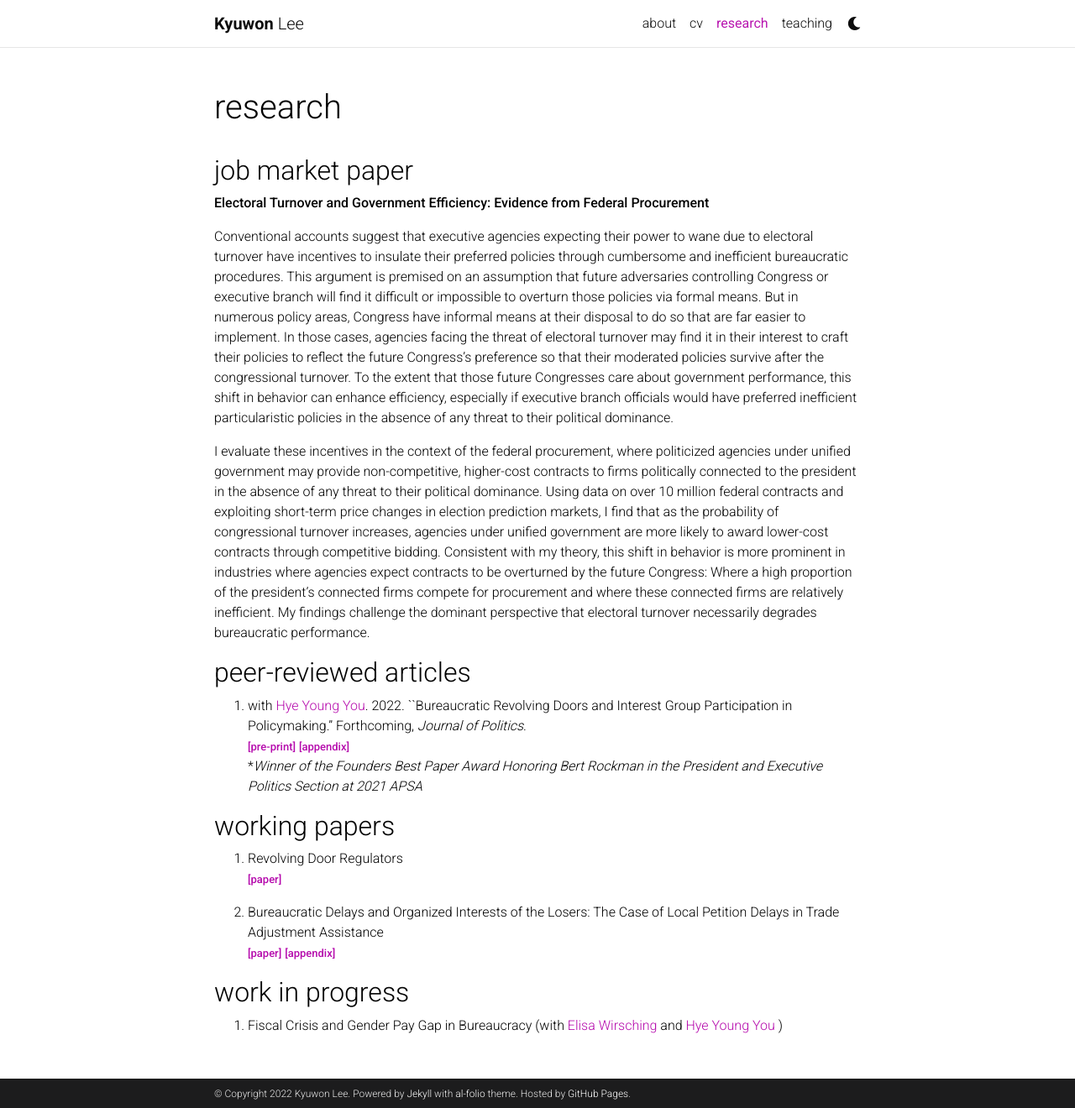
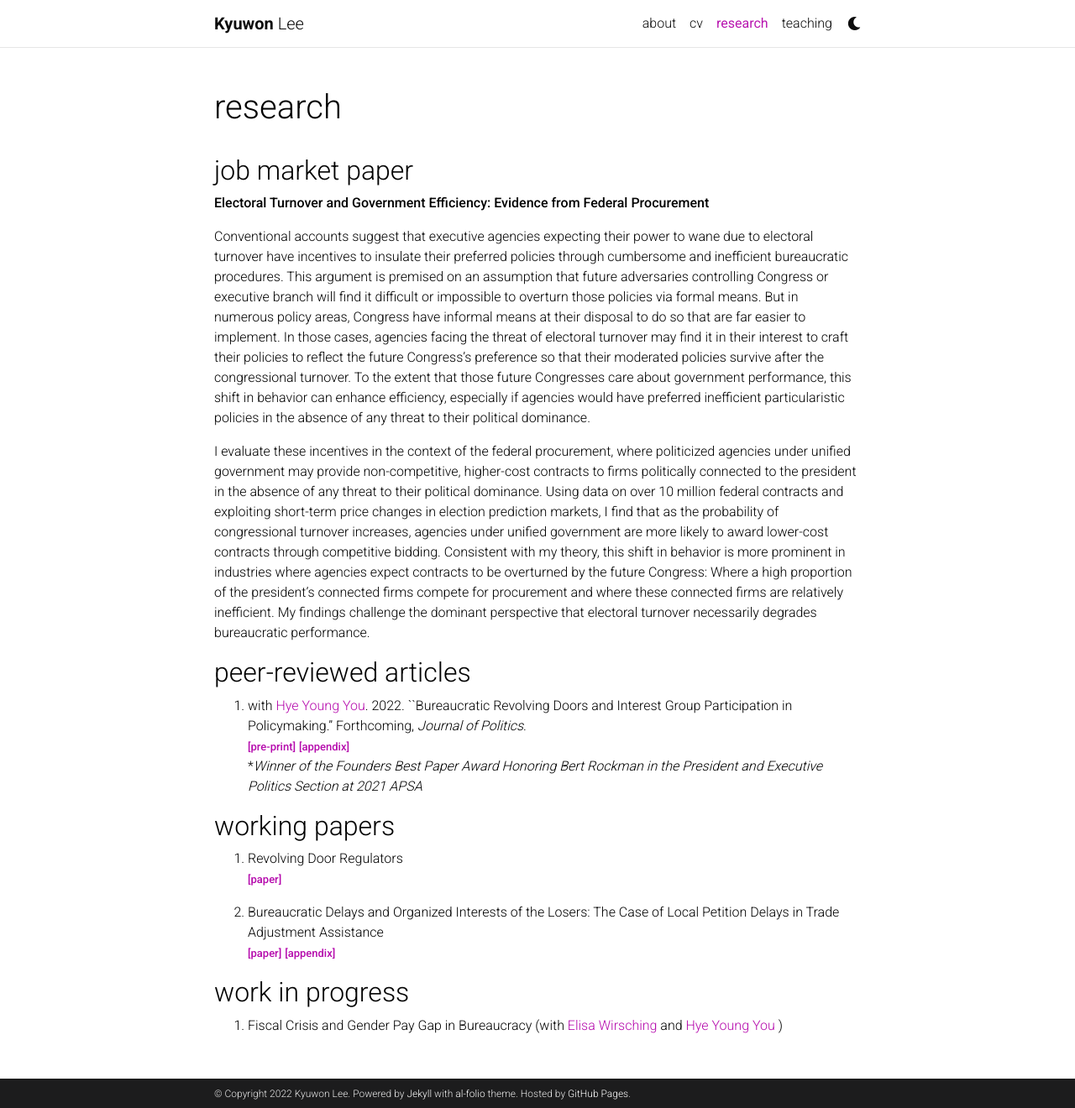
Before and after one commit to kyuwon-lee/kyuwon-lee.github.io, a Jekyll site: the page built from _pages/Research.md, in a window 1280 px wide and 1320 px high. Shown: the whole window at 84% size. Built offline with Jekyll 4.4.1, drawn with Linux system fonts in a browser that asks for light colours; comment, search, counter and statistics services are not loaded; a style sheet for code colours, icons or effects is not loaded.

Commit message:
Update Research.md

```diff
--- a/_pages/Research.md
+++ b/_pages/Research.md
@@ -9,7 +9,7 @@ nav: true
 **Electoral Turnover and Government Efficiency: Evidence from Federal Procurement**
 
 
-Conventional accounts suggest that executive agencies expecting their power to wane due to electoral turnover have incentives to insulate their preferred policies through cumbersome and inefficient bureaucratic procedures. This argument is premised on an assumption that future adversaries controlling Congress or executive branch will find it difficult or impossible to overturn those policies via formal means. But in numerous policy areas, Congress have informal means at their disposal to do so that are far easier to implement. In those cases, agencies facing the threat of electoral turnover may find it in their interest to craft their policies to reflect the future Congress's preference so that their moderated policies survive after the congressional turnover. To the extent that those future Congresses care about government performance, this shift in behavior can enhance efficiency, especially if executive branch officials would have preferred inefficient particularistic policies in the absence of any threat to their political dominance.
+Conventional accounts suggest that executive agencies expecting their power to wane due to electoral turnover have incentives to insulate their preferred policies through cumbersome and inefficient bureaucratic procedures. This argument is premised on an assumption that future adversaries controlling Congress or executive branch will find it difficult or impossible to overturn those policies via formal means. But in numerous policy areas, Congress have informal means at their disposal to do so that are far easier to implement. In those cases, agencies facing the threat of electoral turnover may find it in their interest to craft their policies to reflect the future Congress's preference so that their moderated policies survive after the congressional turnover. To the extent that those future Congresses care about government performance, this shift in behavior can enhance efficiency, especially if agencies would have preferred inefficient particularistic policies in the absence of any threat to their political dominance.
 
 
  I evaluate these incentives in the context of the federal procurement, where politicized agencies under unified government may provide non-competitive, higher-cost contracts to firms politically connected to the president in the absence of any threat to their political dominance. Using data on over 10 million federal contracts and exploiting short-term price changes in election prediction markets, I find that as the probability of congressional turnover increases, agencies under unified government are more likely to award lower-cost contracts through competitive bidding. Consistent with my theory, this shift in behavior is more prominent in industries where agencies expect contracts to be overturned by the future Congress: Where a high proportion of the president's connected firms compete for procurement and where these connected firms are relatively inefficient. My findings challenge the dominant perspective that electoral turnover necessarily degrades bureaucratic performance.
```
